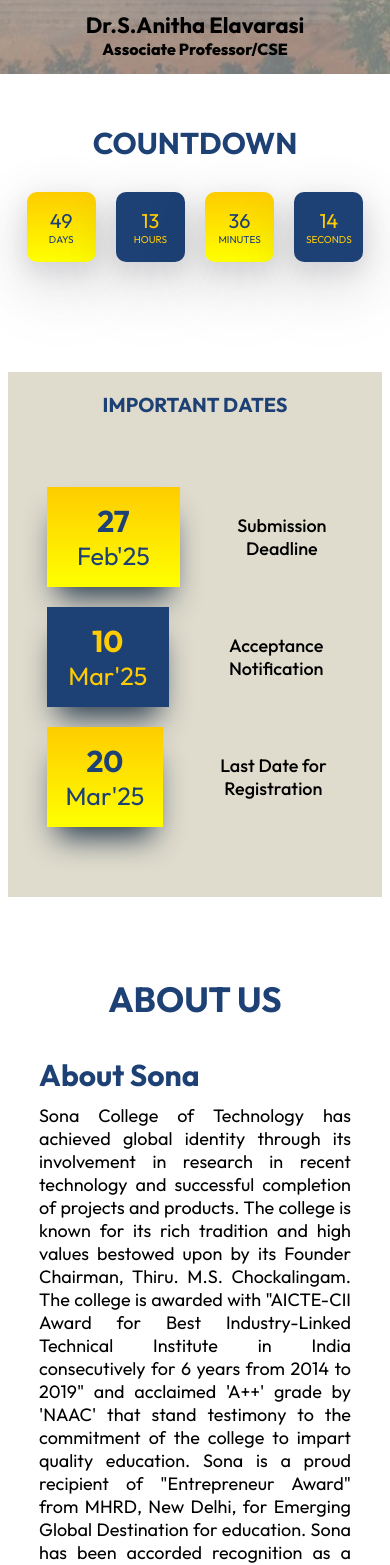
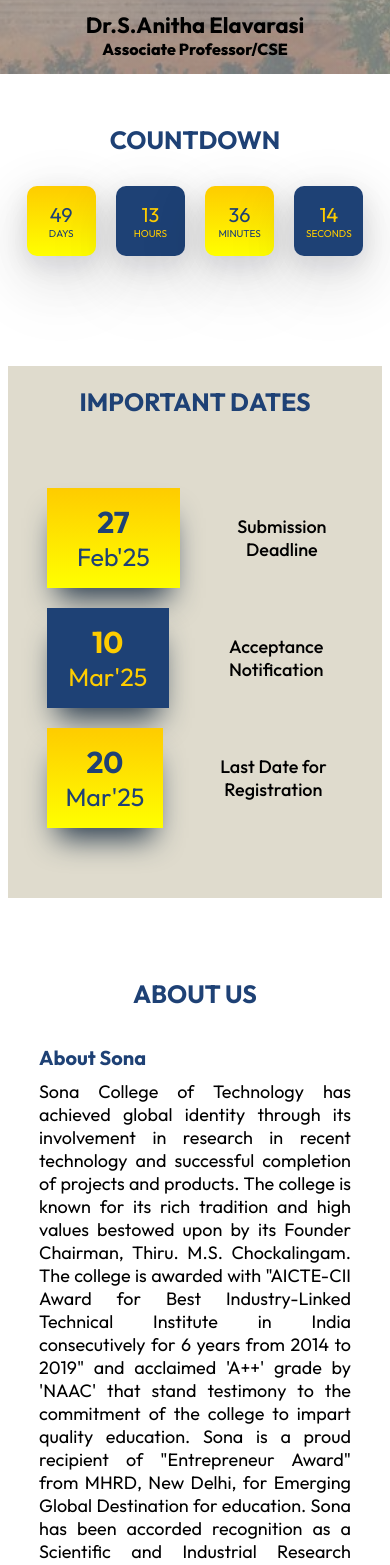
Before and after one commit to Gangadharan1512/icciss, a React (Vite) app: page / in a window 390 px wide. Shown: the part 1149-2714 px from the top of the page. Built offline with nearby package versions, Linux system fonts and the light colour scheme.

Commit message:
thirteenth commit

```diff
--- a/src/Components/About/About.css
+++ b/src/Components/About/About.css
@@ -83,13 +83,13 @@
 
 @media(max-width: 700px){
     .abt-con h1 {
-        font-size: 35px; /* Reduce heading size */
+        font-size: 20px; /* Reduce heading size */
         padding-top: 5px;
     }
 
     .abt-con p {
         font-size: 18px;
-        padding-bottom: 15px;
+        padding-bottom: 20px;
     }
 }
 
@@ -103,7 +103,7 @@
     }
 
     .about h2 {
-        font-size: 35px; /* Reduce font size for better fit */
+        font-size: 25px; /* Reduce font size for better fit */
         padding-top: 30px;
     }
 
@@ -124,7 +124,7 @@
     }
 
     .abt-con h1 {
-        font-size: 30px; /* Reduce heading size */
+        font-size: 20px; /* Reduce heading size */
         padding-top: 5px;
     }
 
--- a/src/Components/CFP/Cfp.css
+++ b/src/Components/CFP/Cfp.css
@@ -61,12 +61,13 @@
     }
 
     .cfp h2{
-        font-size: 35px;
+        font-size: 25px;
         padding-top: 30px;
     }
 
     .cfp h4{
-        font-size: 20px;
+        font-size: 17px;
+        padding-top: 10px;
         padding-left: 20px;
     }
 
--- a/src/Components/Committee/Committee.css
+++ b/src/Components/Committee/Committee.css
@@ -112,7 +112,7 @@
     }
 
     .committee h2{
-        font-size: 35px;
+        font-size: 25px;
     }
 
     .patrons
@@ -158,7 +158,7 @@
         margin-top: 20px;
         text-align: center;
         padding-left: 0px;
-        font-size: 30px;
+        font-size: 20px;
     }
 
     .adv-com{
@@ -173,6 +173,13 @@
         width: 100%;
     }
 
+    .adv h4{
+        font-size: 16px;
+    }
+
+    .adv p{
+        font-size: 14px;
+    }
     .ind{
 
     }
@@ -181,4 +188,8 @@
         width: 100%;
     }
 
+    .ind-sub h4{
+        font-size: 16px;
+    }
+
 }
--- a/src/Components/CountDown/Countdown.css
+++ b/src/Components/CountDown/Countdown.css
@@ -85,6 +85,10 @@
         width: 100%;
     }
 
+    .count h2{
+        font-size: 25px;
+    }
+
     .ctdn{
         width: 100%;
         align-items: center;
--- a/src/Components/Dates/Dates.css
+++ b/src/Components/Dates/Dates.css
@@ -109,7 +109,7 @@
 @media(max-width:450px)
 {
     .dates h1{
-        font-size: 20px;
+        font-size: 25px;
     }
 
     .impdt{
--- a/src/Components/Publications/Publications.css
+++ b/src/Components/Publications/Publications.css
@@ -49,17 +49,17 @@
     }
 
     .pub h2{
-        font-size: 35px;
+        font-size: 25px;
         padding-top: 30px;
     }
 
     .pub h4{
-        font-size: 20px;
+        font-size: 18px;
         padding-left: 20px;
     }
 
     .pub ul li{
         margin-left: 40px;
-        font-size: 18px;
+        font-size: 16px;
     }
 }
--- a/src/Components/Registrations/Registrations.css
+++ b/src/Components/Registrations/Registrations.css
@@ -157,7 +157,11 @@ table{
 
     .reg h4{
         text-align: center;
-        font-size: 35px;
+        font-size: 25px;
+    }
+
+    .cont p{
+        font-size: 10px;
     }
 
     table{
@@ -182,9 +186,6 @@ table{
         width: 100%;
     }
 
-    .cont p{
-        padding-left: 20px;
-    }
 
     .cont table{
         padding-left: 20px;
@@ -195,7 +196,7 @@ table{
     }
 
     .r p{
-        font-size: 18px;
+        font-size: 16px;
     }
 
     .pp{
@@ -205,6 +206,7 @@ table{
 
     .pp h4{
         text-align: center;
+        font-size: 25px;
     }
 
     .r2{
@@ -212,7 +214,7 @@ table{
     }
 
     .r2 p{
-        font-size: 18px;
+        font-size: 16px;
     }
 
 
```
